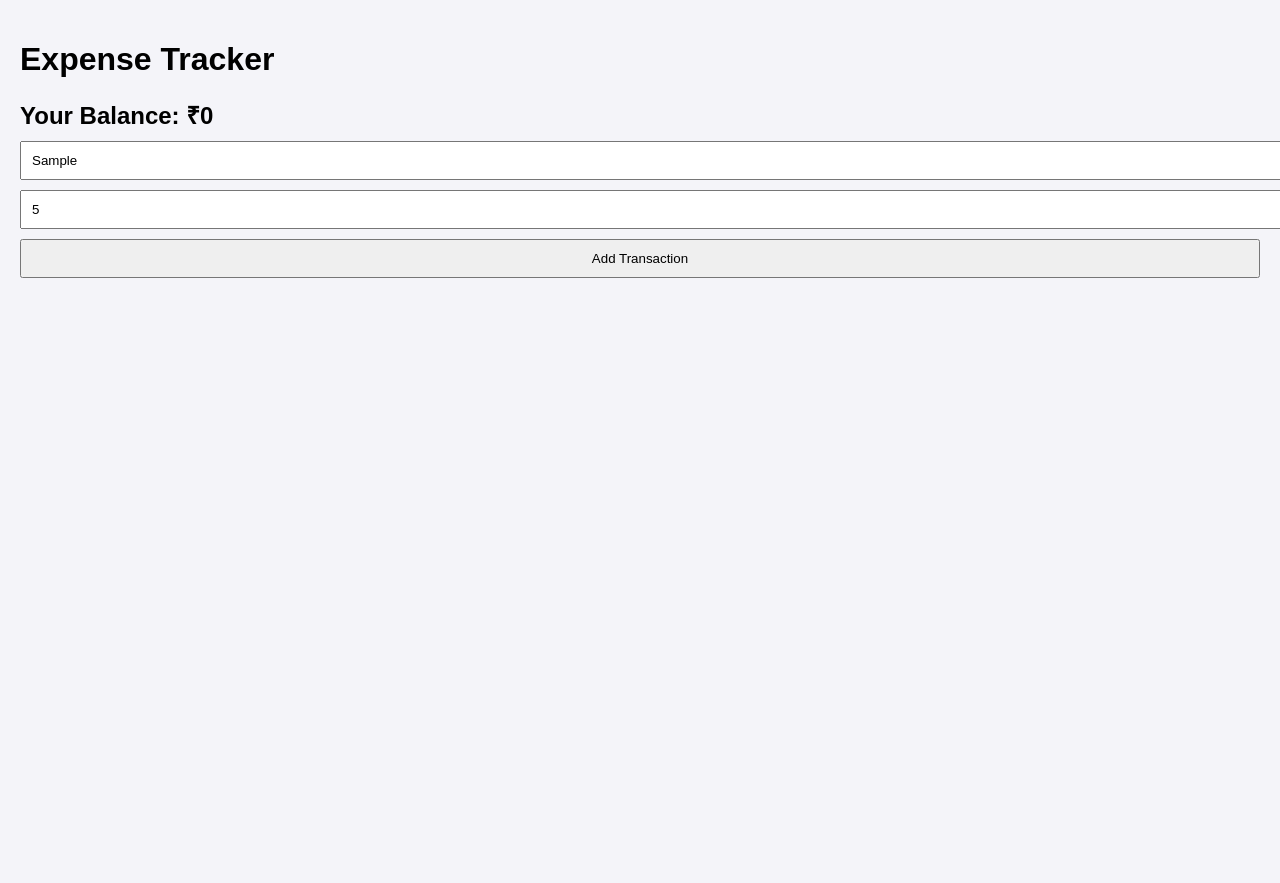
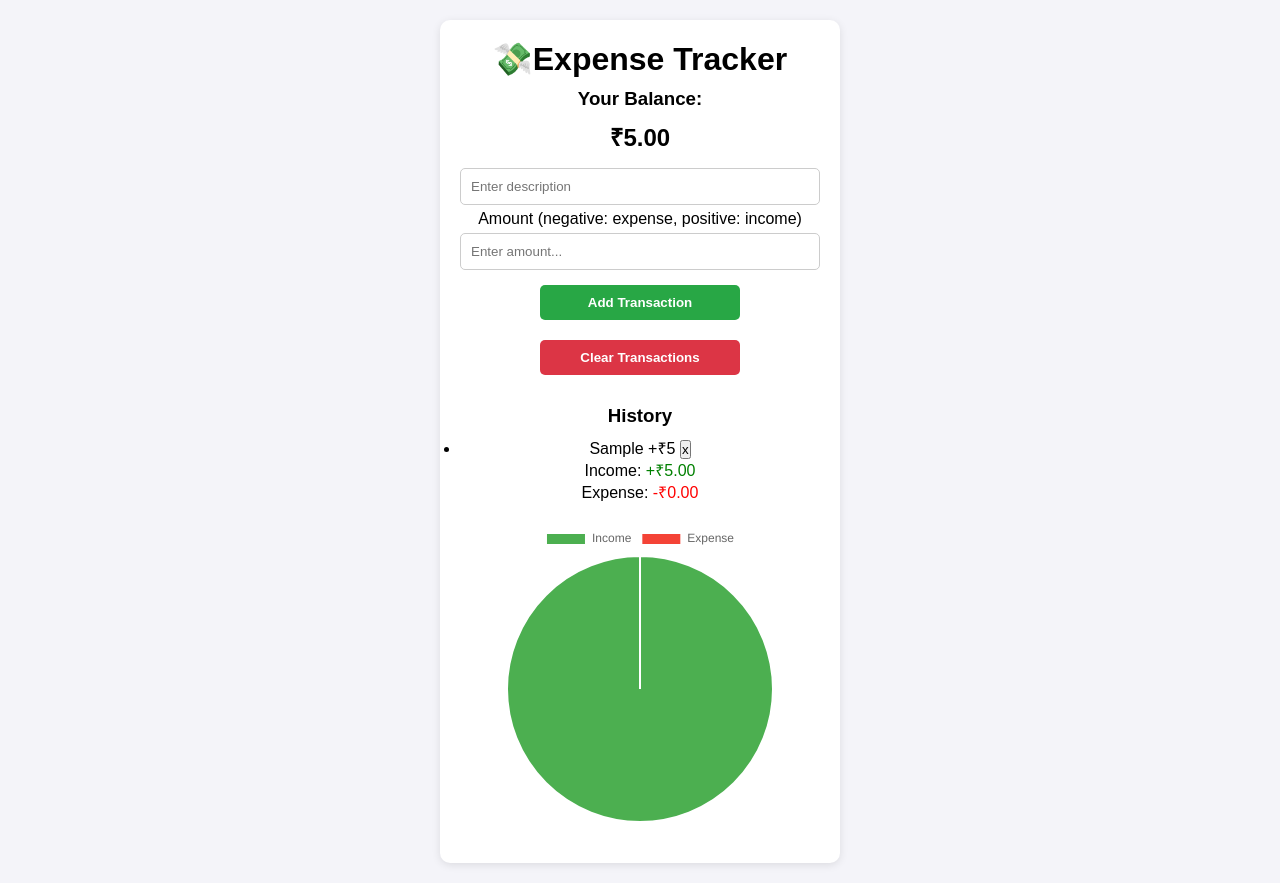
Before and after one commit to Sadaqath18/Expense-Tracker, a plain HTML site: page index.html in a window 1280 px wide. Both pictures are taken after typing "Sample", "5" into the empty fields and a click on the button "Add Transaction". Before the commit the page ends 800 px from the top, so only its background shows below. Drawn offline with nearby package versions, Linux system fonts and the light colour scheme.

Commit message:
feat: add chart integration with CDN, styling, clear transactions and UI updates

```diff
--- a/index.html
+++ b/index.html
@@ -5,24 +5,50 @@
     <meta name="viewport" content="width=device-width, initial-scale=1.0" />
     <title>Expense Tracker</title>
     <link rel="stylesheet" href="style.css" />
+    <script src="https://cdn.jsdelivr.net/npm/chart.js"></script>
   </head>
   <body>
-    <h1>Expense Tracker</h1>
+    <div id="app">
+      <h1>💸Expense Tracker</h1>
 
       <!-- Balance Section -->
       <div id="balance">
-      <h2>Your Balance: <span id="balance-amount">₹0</span></h2>
+        <h3>Your Balance:</h3>
+        <h2 id="balance-amount">₹0.00</h2>
       </div>
 
       <!-- Transaction Form -->
       <form id="transaction-form">
         <input type="text" id="text" placeholder="Enter description" required />
-      <input type="number" id="amount" placeholder="Enter amount" required />
-      <button type="submit">Add Transaction</button>
+        <label for="amount">Amount (negative: expense, positive: income)</label>
+        <input
+          type="number"
+          id="amount"
+          placeholder="Enter amount..."
+          required
+        />
+
+        <button type="submit" class="btn-add">Add Transaction</button>
+        <button type="button" id="clear-transactions" class="btn-clear">
+          Clear Transactions
+        </button>
       </form>
 
       <!-- Transaction List -->
-    <ul id="transaction-list"></ul>
+      <h3>History</h3>
+      <ul id="transaction-list" class="list"></ul>
+
+      <div class="summary">
+        <p>Income: <span id="income">0.00</span></p>
+        <p>Expense: <span id="expense">0.00</span></p>
+      </div>
+
+      <div class="chart-container">
+        <canvas id="expenseChart"></canvas>
+      </div>
+
       <script src="script.js" defer></script>
+
+    </div>
   </body>
 </html>
--- a/script.js
+++ b/script.js
@@ -1,45 +1,90 @@
-const balanceEl = document.getElementById("balance");
+const balance = document.getElementById("balance-amount");
 const incomeEl = document.getElementById("income");
 const expenseEl = document.getElementById("expense");
 const form = document.getElementById("transaction-form");
 const list = document.getElementById("transaction-list");
+const textInput = document.getElementById("text");
+const amountInput = document.getElementById("amount");
 
-let transactions = [];
+let transactions = JSON.parse(localStorage.getItem("transactions")) || [];
 
-function updateValues() {
-  const income = transactions
-    .filter(t => t.amount > 0)
-    .reduce((acc, t) => acc + t.amount, 0);
-
-  const expense = transactions
-    .filter(t => t.amount < 0)
-    .reduce((acc, t) => acc + t.amount, 0);
-
-  const balance = income + expense;
-
-  incomeEl.innerText = `₹${income}`;
-  expenseEl.innerText = `₹${Math.abs(expense)}`;
-  balanceEl.innerText = `₹${balance}`;
-}
+const ctx = document.getElementById("expenseChart").getContext("2d");
+let expenseChart = new Chart(ctx, {
+  type: "pie",
+  data: {
+    labels: ["Income", "Expense"],
+    datasets: [{
+      data: [0, 0],
+      backgroundColor: ["#4caf50", "#f44336"],
+    }],
+  },
+  options: {
+    maintainAspectRatio: true
+  },
+});
 
 function addTransaction(e) {
   e.preventDefault();
-  const text = form.transaction.value.trim();
-  const amount = +form.amount.value.trim();
-
-  if (text && amount) {
-    const transaction = { id: Date.now(), text, amount };
-    transactions.push(transaction);
-    renderTransaction(transaction);
-    updateValues();
-    form.reset();
+  if (textInput.value.trim() === "" || amountInput.value.trim() === "") {
+    alert("Please fill in both fields.");
+    return;
   }
+  const transaction = {
+    id: Date.now(),
+    text: textInput.value.trim(),
+    amount: +amountInput.value.trim(),
+  };
+  transactions.push(transaction);
+  addTransactionDOM(transaction);
+  updateValues();
+  updateLocalStorage();
+  textInput.value = "";
+  amountInput.value = "";
 }
 
-function renderTransaction(transaction) {
-  const li = document.createElement("li");
-  li.textContent = `${transaction.text} (${transaction.amount > 0 ? "+" : "-"}₹${Math.abs(transaction.amount)})`;
-  list.appendChild(li);
+// Add DOM transaction
+function addTransactionDOM(transaction) {
+  const sign = transaction.amount < 0 ? "-" : "+";
+  const item = document.createElement("li");
+  item.classList.add(transaction.amount < 0 ? "minus" : "plus");
+  item.innerHTML = `
+    ${transaction.text} <span>${sign}₹${Math.abs(transaction.amount)}</span>
+    <button class="delete-btn" onclick="removeTransaction(${transaction.id})">x</button>
+  `;
+  list.appendChild(item);
 }
 
+// Update the balance, income, and expense totals
+function updateValues() {
+  const amounts = transactions.map(t => t.amount);
+  const total = amounts.reduce((acc, item) => acc + item, 0).toFixed(2);
+  const incomeTotal = amounts.filter(item => item > 0).reduce((acc, item) => acc + item, 0).toFixed(2);
+  const expenseTotal = (amounts.filter(item => item < 0).reduce((acc, item) => acc + item, 0) * -1).toFixed(2);
+
+  balance.innerText = `₹${total}`;
+  incomeEl.innerText = `+₹${incomeTotal}`;
+  expenseEl.innerText = `-₹${expenseTotal}`;
+
+  expenseChart.data.datasets[0].data = [Number(incomeTotal), Number(expenseTotal)];
+  expenseChart.update();
+}
+
+function removeTransaction(id) {
+  transactions = transactions.filter(t => t.id !== id);
+  updateLocalStorage();
+  init();
+}
+
+function updateLocalStorage() {
+  localStorage.setItem("transactions", JSON.stringify(transactions));
+}
+
+// Initialize the app
+function init() {
+  list.innerHTML = "";
+  transactions.forEach(addTransactionDOM);
+  updateValues();
+}
+
+init();
 form.addEventListener("submit", addTransaction);
--- a/style.css
+++ b/style.css
@@ -1,7 +1,14 @@
+* {
+  margin: 0;
+  padding: 0;
+  box-sizing: border-box;
+}
+
+
 body {
   font-family: Arial, sans-serif;
+  text-align: center;
   background: #f4f4f9;
-  margin: 0;
   padding: 20px;
 }
 
@@ -25,6 +32,7 @@ h3 {
   margin: 10px 0;
 }
 
+/* Income & Expense Summary */
 #income-expense {
   display: flex;
   justify-content: space-between;
@@ -33,16 +41,60 @@ h3 {
 
 #income {
   color: green;
+
 }
 
 #expense {
   color: red;
 }
 
-form input,
+/* Form */
+form {
+  display: flex;
+  flex-direction: column;
+  margin-bottom: 20px;
+}
+
+form input[type="text"],
+form input[type="number"] {
+  padding: 10px;
+  margin: 5px 0;
+  border: 1px solid #ccc;
+  border-radius: 5px;
+}
+
 form button {
-  display: block;
+  width: 80%;
+  max-width: 200px;
+  margin: 10px auto;
+  padding: 10px;
+  border: none;
+  border-radius: 5px;
+  cursor: pointer;
+  font-weight: bold;
+  transition: background-color 0.3s ease;
+}
+
+.btn-add {
+  background-color: #28a745;
+  color: white;
+}
+
+.btn-add:hover {
+  background-color: #218838;
+}
+
+.btn-clear {
+  background-color: #dc3545;
+  color: white;
+}
+
+.btn-clear:hover {
+  background-color: #a71d2a;
+}
+
+.chart-container {
   width: 100%;
-  margin: 10px 0;
-  padding: 10px;
+  max-width: 300px;
+  margin: 20px auto;
 }
```
Lines whose indentation alone changed are shown as unchanged.
